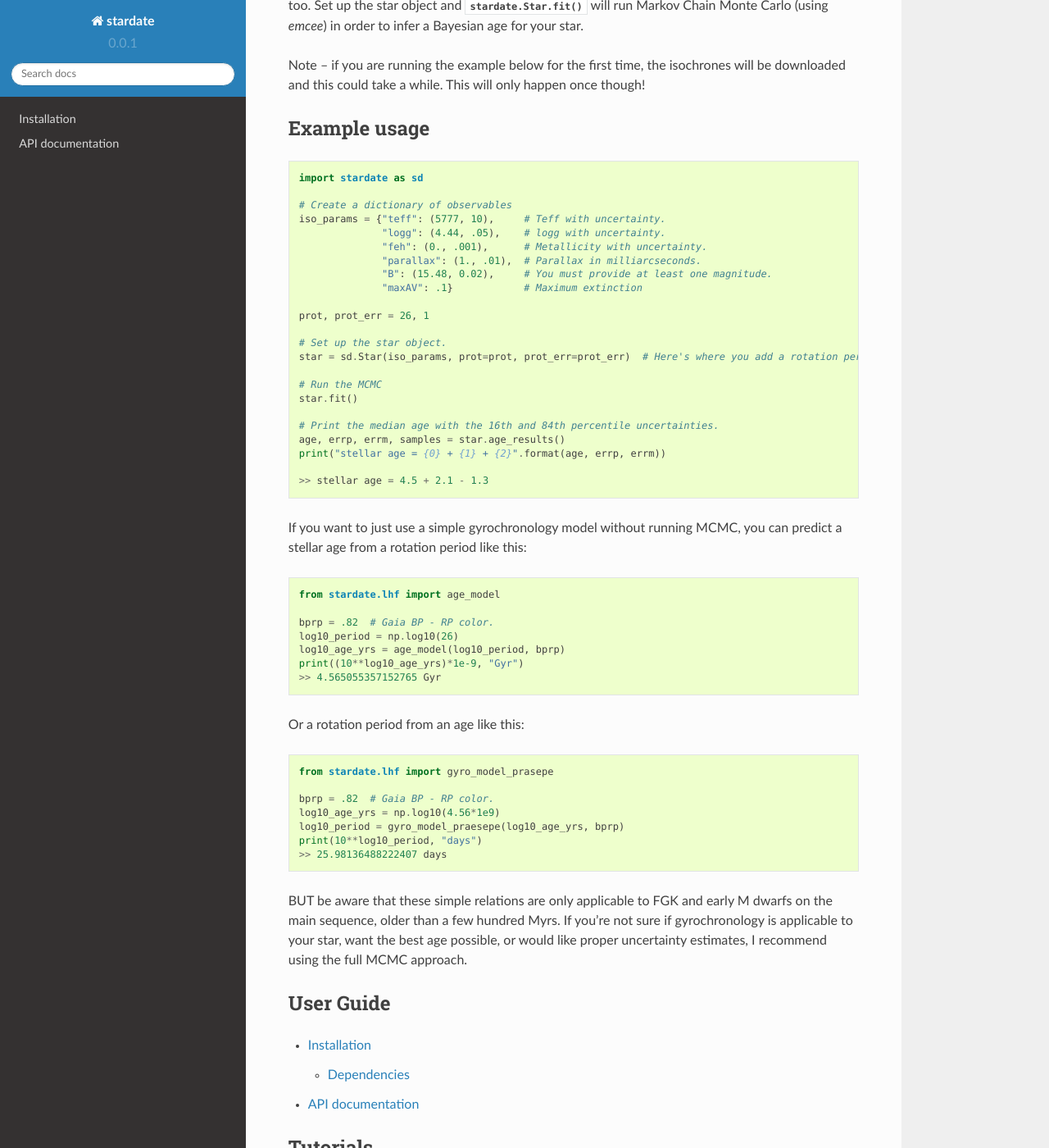
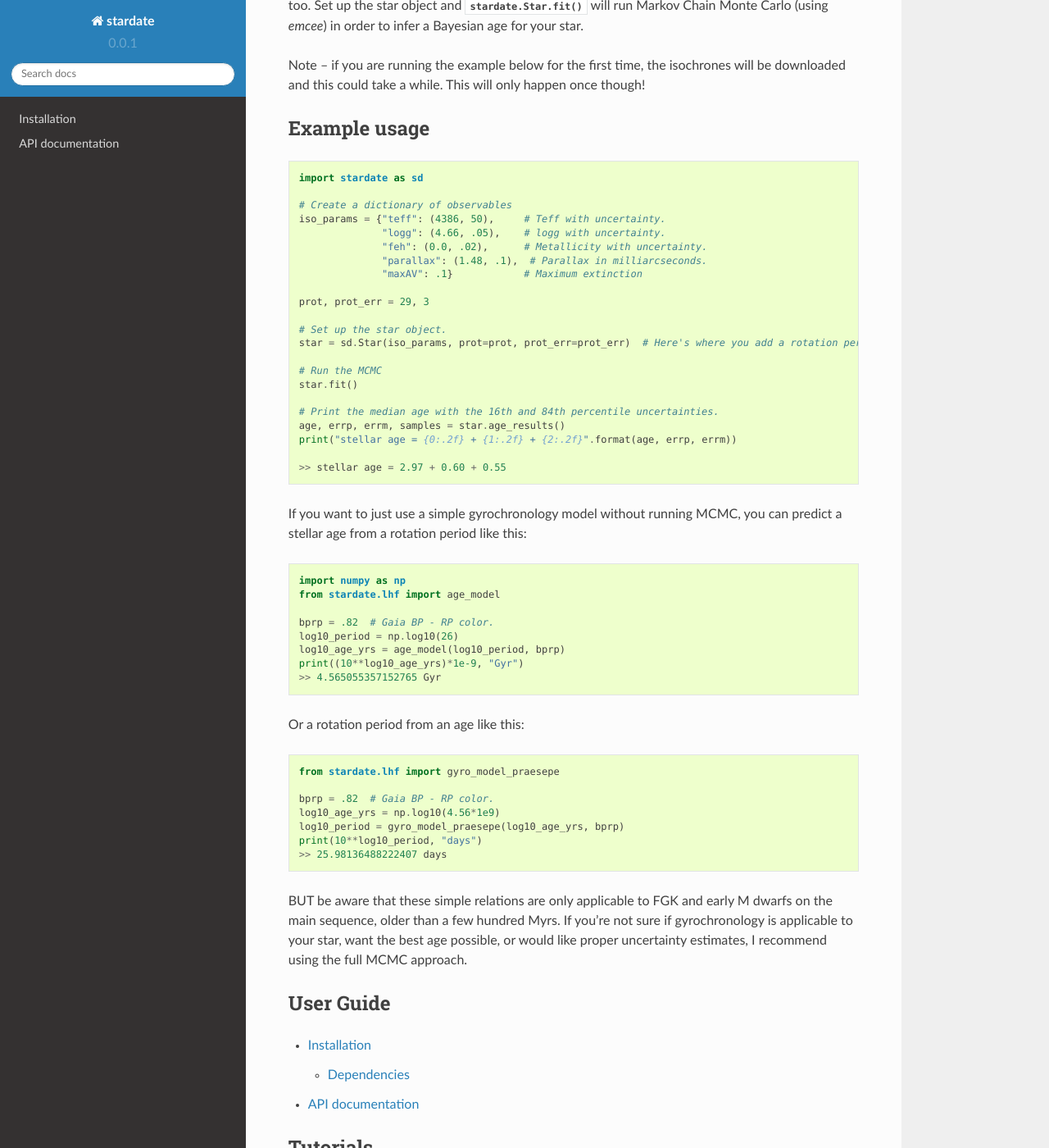
Before and after one commit to RuthAngus/stardate, a Sphinx documentation site: the page built from docs/source/index.rst, in a window 1280 px wide and 1400 px high, scrolled down 453 px. Shown: the whole window at 82% size. Built offline with Sphinx 7.4.7 and the Read the Docs theme 2.0.0, drawn with Linux system fonts in a browser that asks for light colours; pages that are not in the unit, such as notebooks, are missing from menus.

Commit message:
fixing index.rst

```diff
--- a/docs/source/index.rst
+++ b/docs/source/index.rst
@@ -39,14 +39,13 @@ Example usage
     import stardate as sd
 
     # Create a dictionary of observables
-    iso_params = {"teff": (5777, 10),     # Teff with uncertainty.
-                  "logg": (4.44, .05),    # logg with uncertainty.
-                  "feh": (0., .001),      # Metallicity with uncertainty.
-                  "parallax": (1., .01),  # Parallax in milliarcseconds.
-                  "B": (15.48, 0.02),     # You must provide at least one magnitude.
+    iso_params = {"teff": (4386, 50),     # Teff with uncertainty.
+                  "logg": (4.66, .05),    # logg with uncertainty.
+                  "feh": (0.0, .02),      # Metallicity with uncertainty.
+                  "parallax": (1.48, .1),  # Parallax in milliarcseconds.
                   "maxAV": .1}            # Maximum extinction
 
-    prot, prot_err = 26, 1
+    prot, prot_err = 29, 3
 
     # Set up the star object.
     star = sd.Star(iso_params, prot=prot, prot_err=prot_err)  # Here's where you add a rotation period
@@ -56,15 +55,16 @@ Example usage
 
     # Print the median age with the 16th and 84th percentile uncertainties.
     age, errp, errm, samples = star.age_results()
-    print("stellar age = {0} + {1} + {2}".format(age, errp, errm))
+    print("stellar age = {0:.2f} + {1:.2f} + {2:.2f}".format(age, errp, errm))
 
-    >> stellar age = 4.5 + 2.1 - 1.3
+    >> stellar age = 2.97 + 0.60 + 0.55
 
 If you want to just use a simple gyrochronology model without running MCMC,
 you can predict a stellar age from a rotation period like this:
 
 ::
 
+    import numpy as np
     from stardate.lhf import age_model
 
     bprp = .82  # Gaia BP - RP color.
@@ -77,7 +77,7 @@ Or a rotation period from an age like this:
 
 ::
 
-    from stardate.lhf import gyro_model_prasepe
+    from stardate.lhf import gyro_model_praesepe
 
     bprp = .82  # Gaia BP - RP color.
     log10_age_yrs = np.log10(4.56*1e9)
--- a/docs/source/user/install.rst
+++ b/docs/source/user/install.rst
@@ -10,6 +10,7 @@ From source:
     git clone https://github.com/RuthAngus/stardate.git
     cd stardate
     python setup.py install
+
 
 Dependencies
 ------------
```
Also changed, not shown: other parts of docs/source/user/install.rst (+4 -0 lines), 1 other file.
